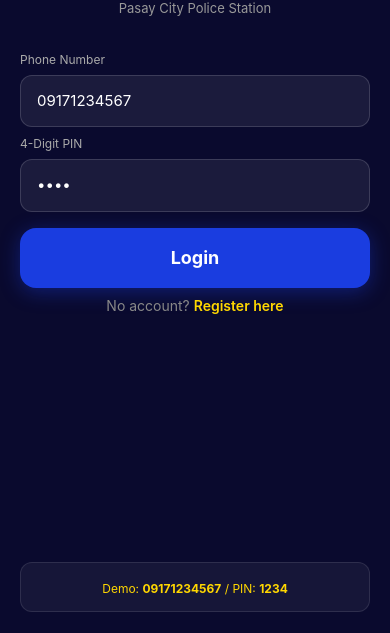
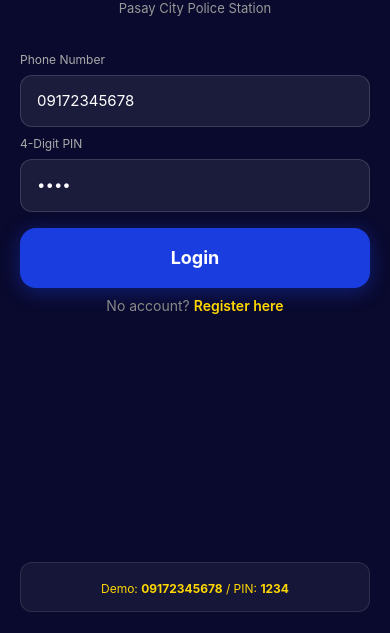
Before and after one commit to renzmichaelb396-coder/safesignal-ph, a React (Vite) app: page /login in a window 390 px wide. Shown: the part 208-841 px from the top of the page. Built offline with nearby package versions, Linux system fonts and the light colour scheme.

Commit message:
Update demo phone number in Login component

```diff
--- a/src/pages/citizen/Login.tsx
+++ b/src/pages/citizen/Login.tsx
@@ -5,7 +5,7 @@ import { useCitizenAuth } from '../../hooks/useCitizenAuth';
 export default function Login() {
   const [, navigate] = useLocation();
   const { login, user, loading: authLoading } = useCitizenAuth();
-  const [phone, setPhone] = useState('09171234567');
+  const [phone, setPhone] = useState('09172345678');
   const [pin, setPin] = useState('1234');
   const [error, setError] = useState('');
   const [loading, setLoading] = useState(false);
@@ -91,7 +91,7 @@ export default function Login() {
             <label style={{ color: '#aaa', fontSize: 12, display: 'block', marginBottom: 6 }}>Phone Number</label>
             <input
               style={inputStyle}
-              placeholder="09171234567"
+              placeholder="09172345678"
               value={phone}
               maxLength={11}
               onChange={e => setPhone(e.target.value.replace(/\D/g, ''))}
@@ -138,7 +138,7 @@ export default function Login() {
       </div>
       <div className="w-full rounded-xl py-3 px-4 text-center"
         style={{ background: 'rgba(255,255,255,0.05)', border: '1px solid rgba(255,255,255,0.1)' }}>
-        <span style={{ color: '#ffd700', fontSize: 12 }}>Demo: <strong>09171234567</strong> / PIN: <strong>1234</strong></span>
+        <span style={{ color: '#ffd700', fontSize: 12 }}>Demo: <strong>09172345678</strong> / PIN: <strong>1234</strong></span>
       </div>
     </div>
   );
```
